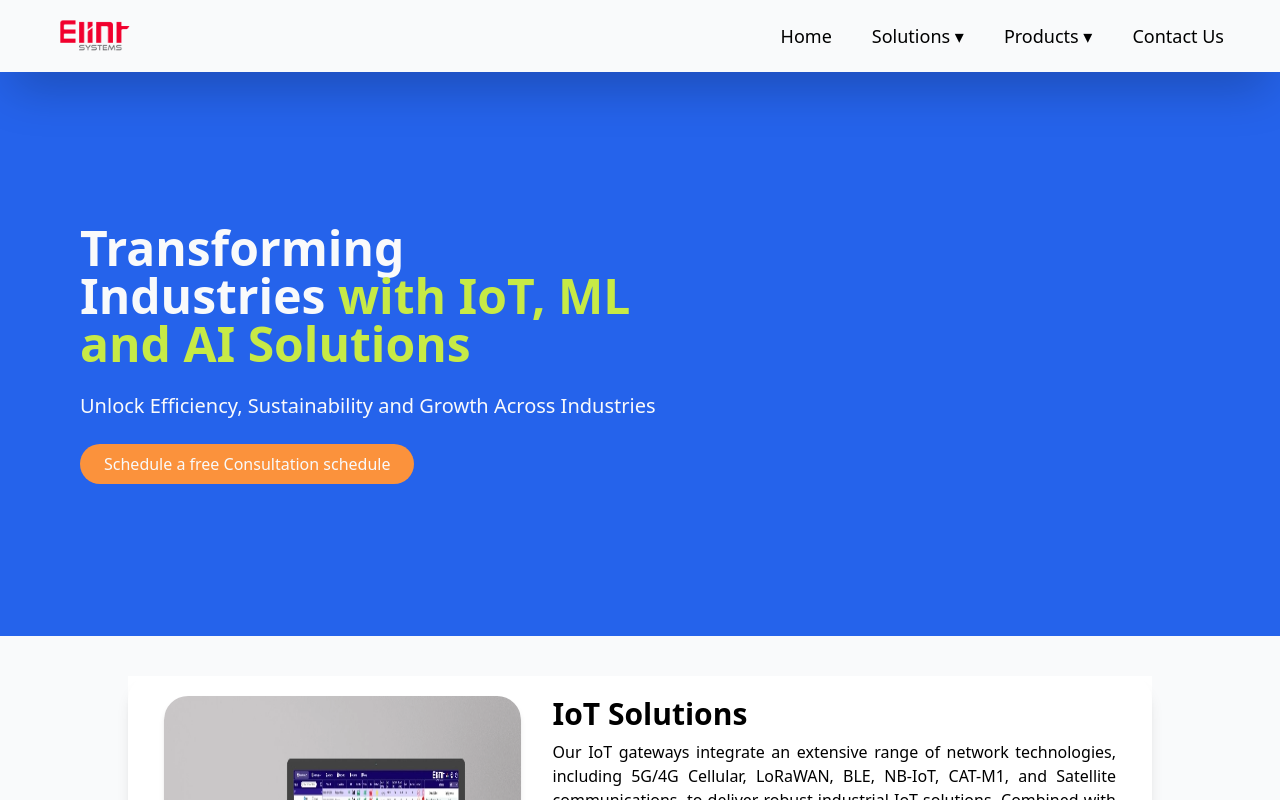
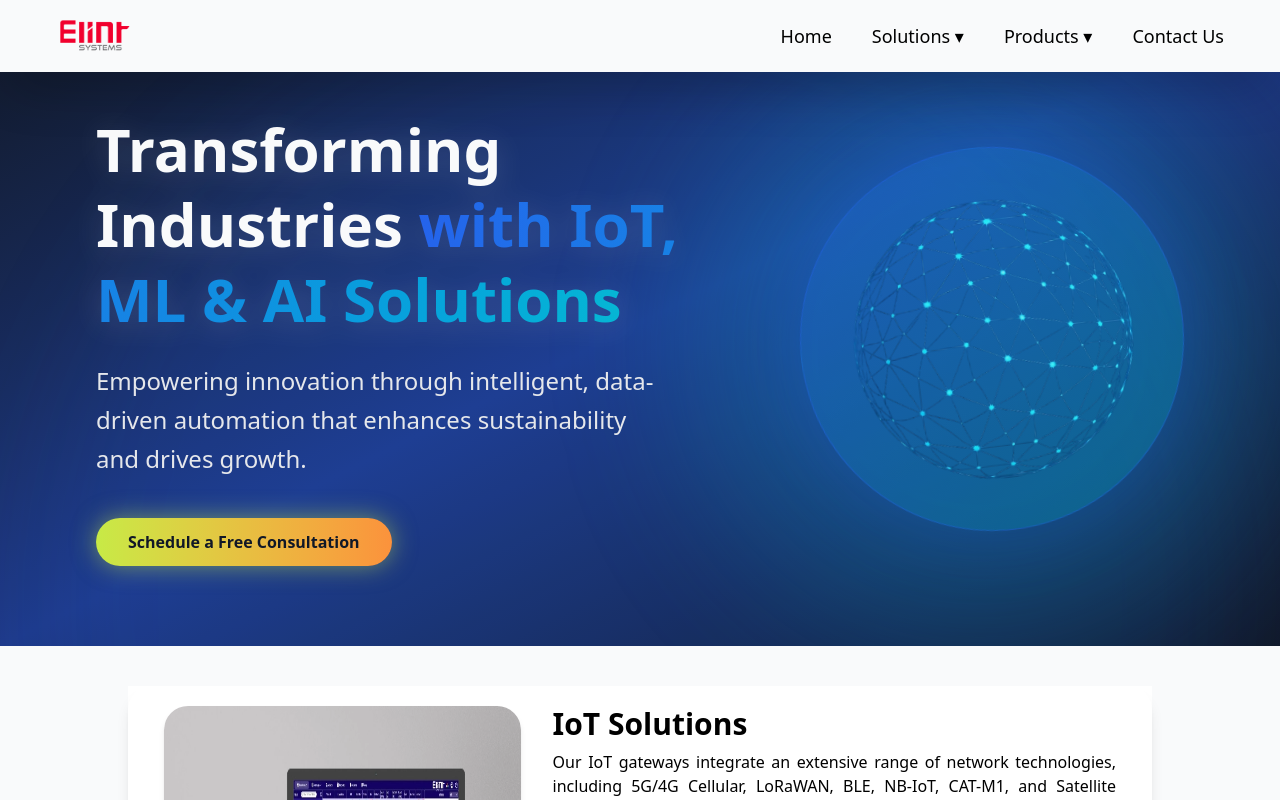
Before and after one commit to elint-system-nextjs/home, a React (Vite) app: page / in a window 1280 px wide. Shown: the top 800 px of the page. Built offline with nearby package versions, Linux system fonts and the light colour scheme.

Commit message:
Banner changed

```diff
--- a/src/assets/asset.jsx
+++ b/src/assets/asset.jsx
@@ -86,6 +86,7 @@ import logo1msme from "./events/imgi_106_msme.png"
 import logo2rei from "./events/imgi_107_renewable.png"
 import logo3solar from "./events/imgi_108_solar.png"
 import consultation from "./consultation/consultation.jpg"
+import aiglobe from "./ai-globe.png"
 
 export {logo, isro, ge, lt, hcl, gail, igcar, indus, safaricom, etisalat, roshan, airtel, at, mtn, bsnl, ssn, saudi, peax, riyadh, smarttank, renewable, atm, utilities, industries, telecom, mobility, datacenter, oil, water, metrology, cloudchain, agriculture,
     ultralevelpro, dlock, ultrasensepro, remon, ultralevelmax, wireless, hydrostatic, ultraleveldisplay, voygarlora, voygar4g,
@@ -95,5 +96,6 @@ export {logo, isro, ge, lt, hcl, gail, igcar, indus, safaricom, etisalat, roshan
     administrativetools, hardware, support, mobileWeb, iot,
     map,
     img1msme, img2msme, img3msme, img4msme, img5msme, img6msme, img1rei, img2rei, img3rei, img4rei, img1solar, img2solar, logo1msme, logo2rei, logo3solar,
-    consultation
+    consultation,
+    aiglobe
 }
--- a/src/index.css
+++ b/src/index.css
@@ -17,3 +17,18 @@
   --gradient-hero: linear-gradient(135deg, #2563EB, #06B6D4);
   --gradient-accent: linear-gradient(90deg, #C7EA46, #FB923C);
 }
+
+@keyframes marquee {
+  0% {
+    transform: translateX(0);
+  }
+  100% {
+    transform: translateX(-50%);
+  }
+}
+
+.animate-marquee {
+  display: flex;
+  width: max-content;
+  animation: marquee 30s linear infinite;
+}
--- a/src/pages/Home.jsx
+++ b/src/pages/Home.jsx
@@ -71,6 +71,7 @@ import {
   img2solar,
   logo3solar,
   consultation,
+  aiglobe,
 } from "../assets/asset";
 import { Swiper, SwiperSlide } from "swiper/react";
 import "swiper/css";
@@ -306,32 +307,47 @@ const Home = () => {
       <div className="overflow-x-hidden">
         <Nav />
         <div className="bg-snow-white">
-          <section
-            id="banner section"
-            className="bg-tech-blue relative flex flex-col lg:flex-row justify-between items-center px-6 pt-24 md:px-12 lg:px-20 pb-16 lg:py-38 lg:mt-18"
-          >
+          <section id="banner" className="relative flex flex-col lg:flex-row justify-between items-center overflow-hidden bg-gradient-to-br from-[#111827] via-[#1e3a8a] to-[#111827] px-6 pt-28 md:px-12 lg:px-24 pb-20">
+            {/* Animated Blue Aura Background */}
+            <div className="absolute inset-0">
+              <div className="absolute top-0 left-1/2 -translate-x-1/2 w-[1200px] h-[1200px] bg-[#2563EB]/20 rounded-full blur-3xl opacity-60 animate-pulse"></div>
+              <div className="absolute bottom-0 right-0 w-[600px] h-[600px] bg-[#06B6D4]/20 rounded-full blur-3xl"></div>
+            </div>
+
+            {/* Left Text Content */}
             <div
-              className="flex flex-col gap-6 max-w-xl text-center items-start sm:items-center sm:justify-center lg:text-left lg:items-start xl:items-start"
+              className="relative z-10 flex flex-col gap-6 max-w-2xl text-center items-center lg:items-start lg:text-left"
               data-aos="fade-right"
             >
-              <h1
-                className="text-3xl md:text-5xl font-bold text-snow-white"
-                data-aos="fade-right"
-              >
+              <h1 className="text-4xl md:text-6xl font-extrabold leading-tight text-[#F9FAFB] drop-shadow-[0_4px_15px_rgba(255,255,255,0.15)]">
                 Transforming Industries{" "}
-                <span className="text-electric-lime">
-                  with IoT, ML and AI Solutions
+                <span className="bg-gradient-to-r from-[#2563EB] to-[#06B6D4] bg-clip-text text-transparent">
+                  with IoT, ML & AI Solutions
                 </span>
               </h1>
-              <p className="text-base md:text-xl text-snow-white">
-                Unlock Efficiency, Sustainability and Growth Across Industries
+
+              <p className="text-lg md:text-2xl text-[#E5E7EB] max-w-xl leading-relaxed">
+                Empowering innovation through intelligent, data-driven
+                automation that enhances sustainability and drives growth.
               </p>
+
               <Link
                 to="/"
-                className="border-orange-pulse bg-orange-pulse text-snow-white px-6 py-2 rounded-3xl hover:scale-95 hover:shadow-choco transition-transform"
+                className="mt-4 inline-block bg-gradient-to-r from-[#C7EA46] to-orange-pulse text-[#111827] font-semibold px-8 py-3 rounded-full shadow-[0_0_25px_rgba(199,234,70,0.5)] hover:shadow-[0_0_35px_rgba(251,146,60,0.6)] hover:scale-105 transition-all duration-500"
               >
-                Schedule a free Consultation schedule
+                Schedule a Free Consultation
               </Link>
+            </div>
+
+            {/* Right Visual / Illustration */}
+            <div className="relative z-10 mt-12 lg:mt-0" data-aos="fade-left">
+              <div className="w-72 h-72 md:w-96 md:h-96 rounded-full bg-gradient-to-tr from-[#2563EB]/30 to-[#06B6D4]/30 border border-[#2563EB]/40 shadow-[0_0_80px_rgba(37,99,235,0.3)] animate-[spin_30s_linear_infinite] flex items-center justify-center">
+                <img
+                  src={aiglobe}
+                  alt="AI Globe"
+                  className="w-250 h-250 object-contain opacity-90"
+                />
+              </div>
             </div>
           </section>
           <section id="IOT Solutions">
@@ -800,7 +816,10 @@ const Home = () => {
               </div>
             </div>
           </section>
-          <section id="Events" className="relative py-16 sm:py-24 flex flex-col items-center justify-center bg-linear-to-r from-[#0a0a0f] via-[#1a0b24] to-[#0f0515] text-white overflow-hidden">
+          <section
+            id="Events"
+            className="relative py-16 sm:py-24 flex flex-col items-center justify-center bg-linear-to-r from-[#0a0a0f] via-[#1a0b24] to-[#0f0515] text-white overflow-hidden"
+          >
             {/* Header */}
             <motion.div
               initial={{ opacity: 0, y: -30 }}
```
Also changed, not shown: src/assets/ai-globe.png (added).
